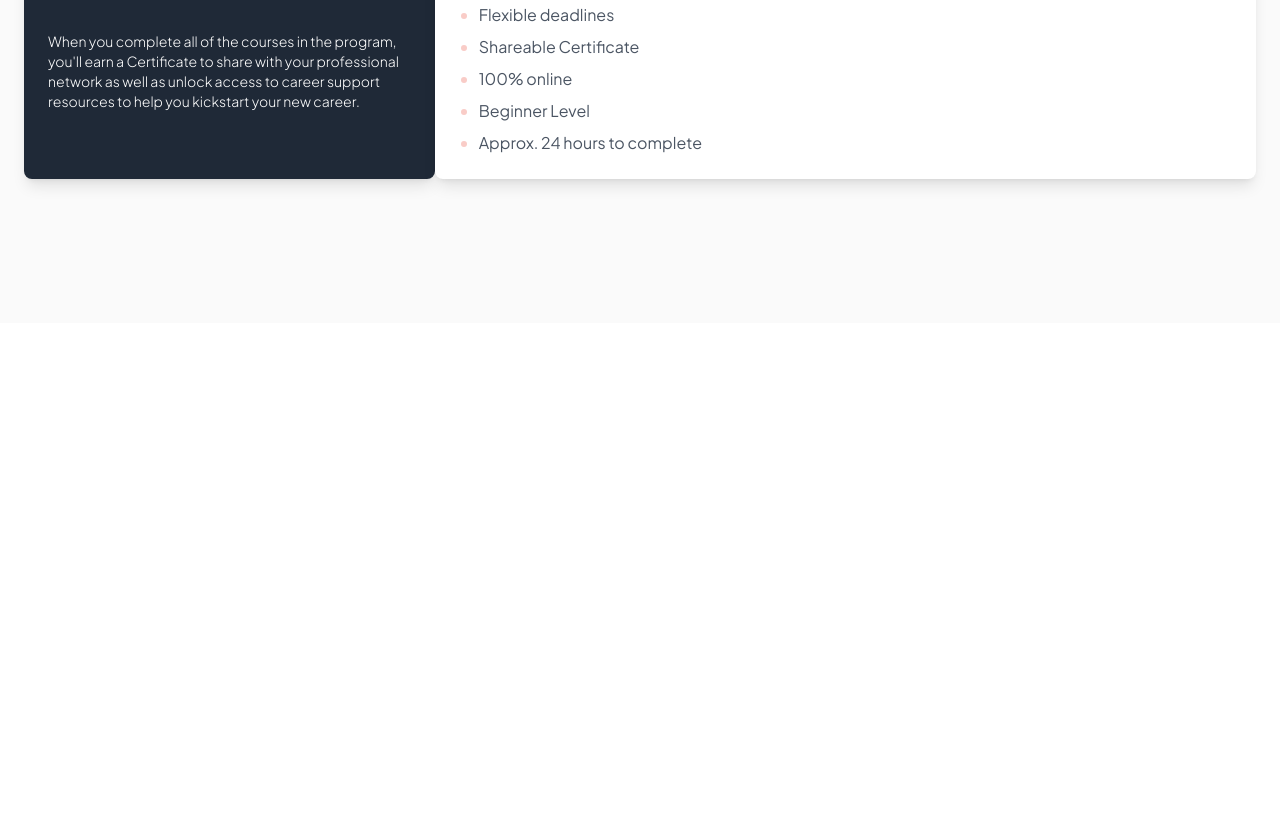
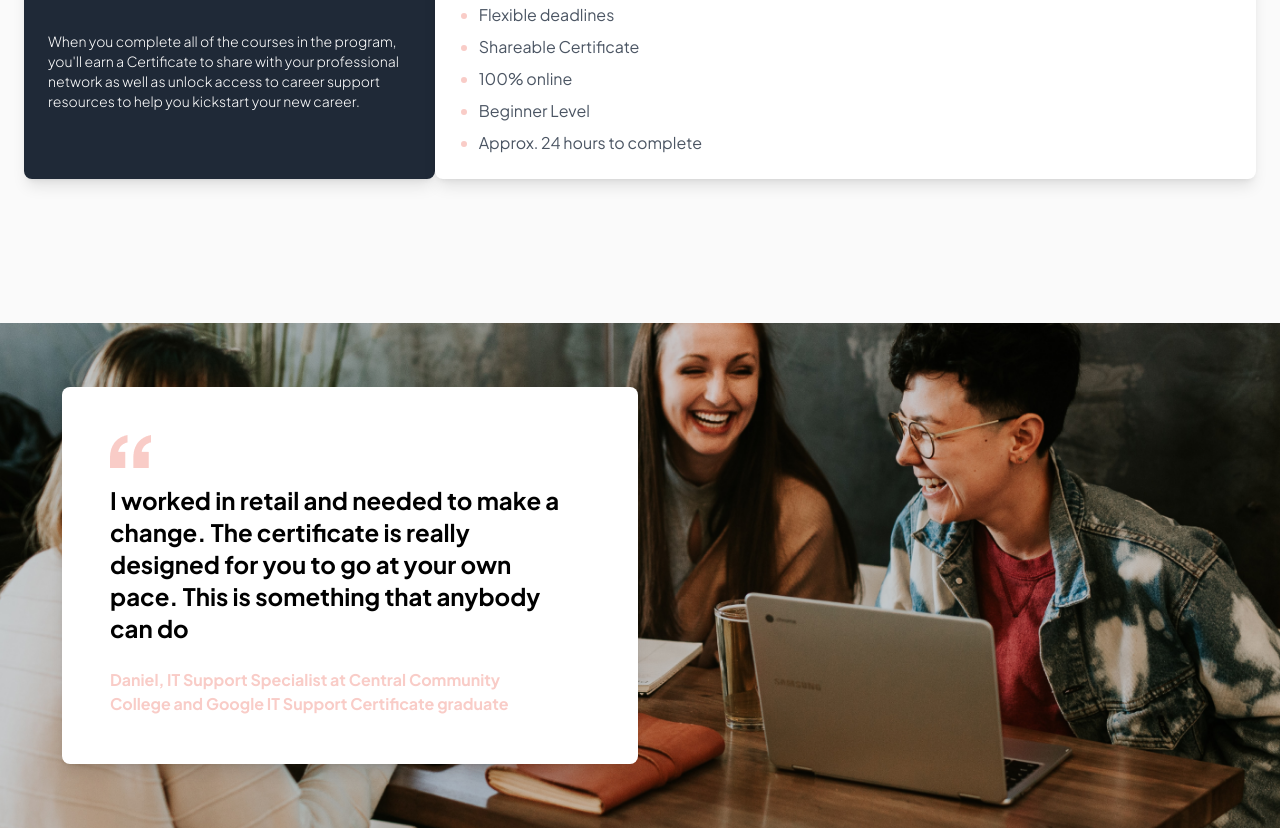
Before and after one commit to nazmul-hasan2/creative4u, a website built with Vite: page index.html in a window 1280 px wide. Shown: the part 7075-7903 px from the top of the page. Before the commit the page ends 7398 px from the top, so only its background shows below. Built offline with nearby package versions, Linux system fonts and the light colour scheme; files whose address does not match are found by name.

Commit message:
footer image section

```diff
--- a/index.html
+++ b/index.html
@@ -666,6 +666,24 @@
   </section>
 
 
+  <!-- footer image section -->
+  <section class="bg-cover bg-center py-16 relative " style="background-image: url('assets/brooke-cagle-g1Kr4Ozfoac-unsplash\ 2.png')">
+    <div class="max-w-6xl mx-auto flex justify-center items-center relative z-10 md:mr-[580px]">
+      <div class="bg-white p-8 md:p-12 rounded-lg shadow-lg max-w-xl">
+        <div class="mb-4">
+          <img src="assets/quote.png" alt="">
+        </div>
 
+        <p class="text-2xl md:text-2xl font-bold mb-6">
+          I worked in retail and needed to make a change. The certificate is really <br>designed for you to go at your own <br> pace. This
+          is something that anybody <br>can do
+        </p>
+
+        <p class="text-[#F9CCC7] text-xl md:text-base">
+          <span class="font-bold">Daniel, IT Support Specialist at Central Community <br>College and Google IT Support Certificate graduate
+        </p>
+      </div>
+    </div>
+  </section>
 </body>
 </html>
```
Also changed, not shown: assets/quote.png (added).
